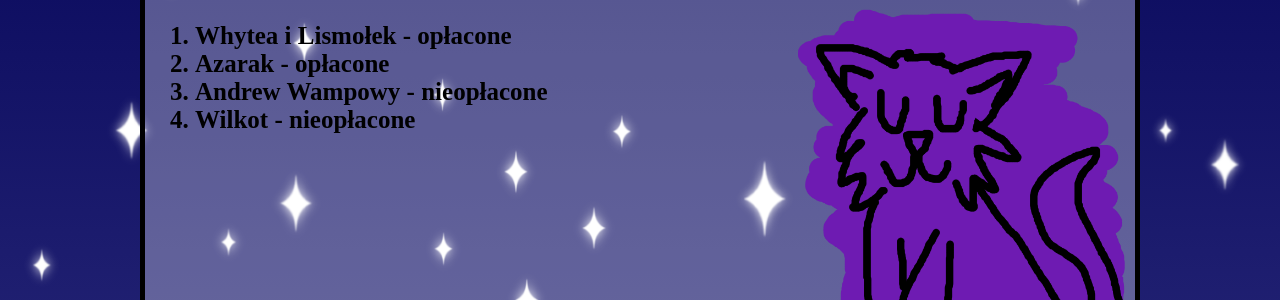
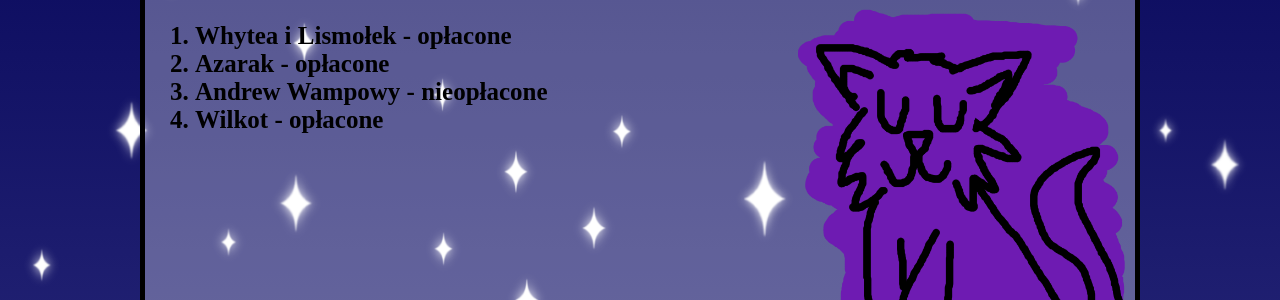
Before and after one commit to Szalonkazia/szalonkazia.github.io, a Jekyll site: the page built from kolejka.md, in a window 1280 px wide. Shown: the part 296-596 px from the top of the page. Built offline with Jekyll 4.4.1, drawn with Linux system fonts in a browser that asks for light colours; some web fonts are replaced.

Commit message:
Aktualizacja kolejki

```diff
--- a/_data/kolejka.yml
+++ b/_data/kolejka.yml
@@ -5,4 +5,4 @@
 - name: "Andrew Wampowy"
   status: "nieopłacone"
 - name: "Wilkot"
-  status: "nieopłacone"
+  status: "opłacone"
```
